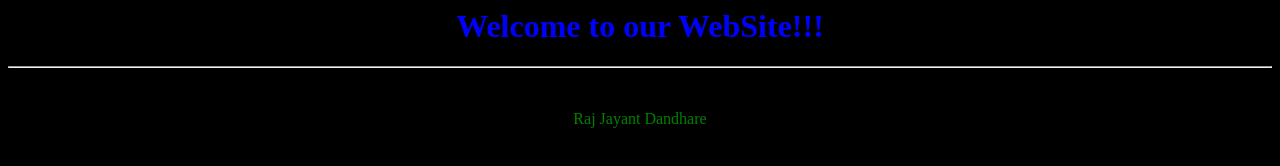
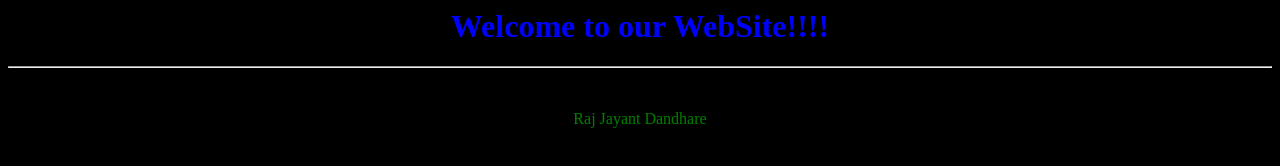
Before and after one commit to RajDandhare/jenkins-docker-webpage, a plain HTML site: page index.html in a window 1280 px wide. Drawn offline with Linux system fonts and the light colour scheme.

Commit message:
Update index.html

```diff
--- a/index.html
+++ b/index.html
@@ -1,7 +1,7 @@
 <html>
         <body style="background-color:black;">
 
-                <h1 style="text-align:center; color:blue;">Welcome to our WebSite!!!</h1>
+                <h1 style="text-align:center; color:blue;">Welcome to our WebSite!!!!</h1>
                 <hr>
                 <br>
                 <p style="text-align:center; color:green;"> Raj Jayant Dandhare </p>
```
